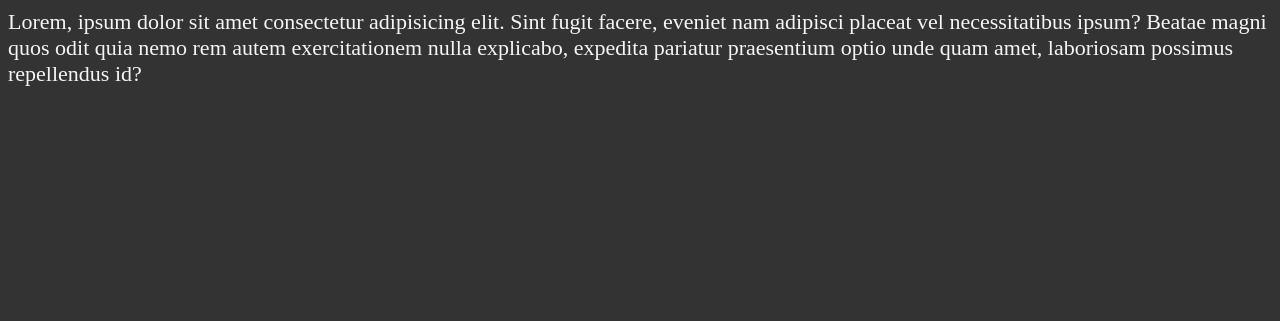
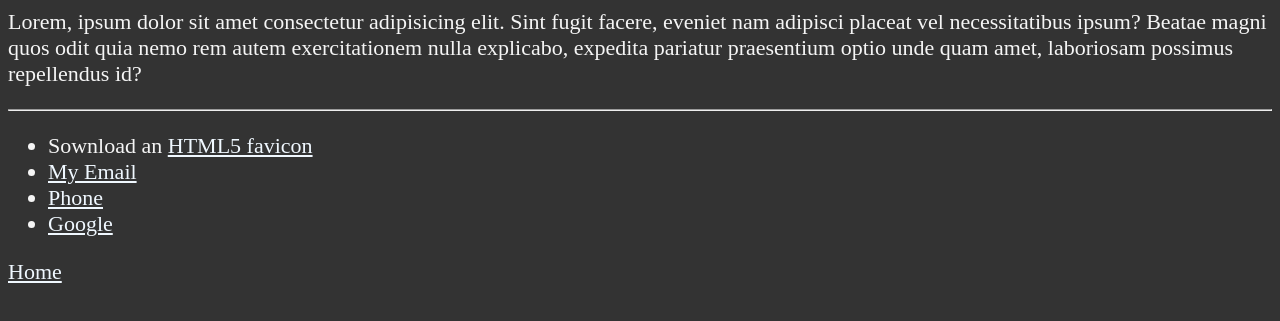
Before and after one commit to AbyssWalker1990/html-practice, a plain HTML site: page about.html in a window 1280 px wide. Shown: the part 101-422 px from the top of the page. Drawn offline with Linux system fonts and the light colour scheme.

Commit message:
done with links html

```diff
--- a/about.html
+++ b/about.html
@@ -15,7 +15,21 @@
 	<p>Lorem, ipsum dolor sit amet consectetur adipisicing elit. Sint fugit facere, eveniet nam
 		adipisci placeat vel necessitatibus ipsum? Beatae magni quos odit quia nemo rem autem
 		exercitationem nulla explicabo, expedita pariatur praesentium optio unde quam amet,
-        laboriosam possimus repellendus id?</p>
+		laboriosam possimus repellendus id?
+	</p>
+
+	<hr>
+
+	<ul>
+		<li>Sownload an <a href='html5.png' download>HTML5 favicon</a></li>
+		<li><a href="mailto:bord@gmail.com">My Email</a></li>
+		<li><a href="tel:+380991954556">Phone</a></li>
+		<li><a href="https://www.google.com" target='blank'>Google</a></li>
+	</ul>
+
+	<p>
+		<a href="/">Home</a>
+	</p>
 </body>
 
 </html>
```
Lines whose indentation alone changed are shown as unchanged.
